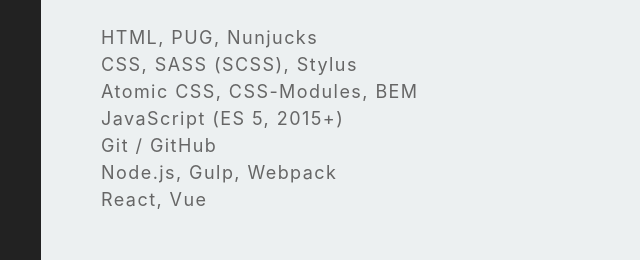
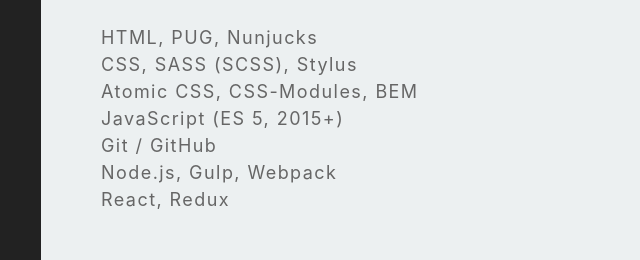
Before and after one commit to petersonby/peterson.by, a website: page index.html in a window 1280 px wide. Shown: the part 426-686 px from the top of the page, 279-919 px from the left. Drawn offline with Linux system fonts and the light colour scheme.

Commit message:
fix: vue -> redux

```diff
--- a/index.html
+++ b/index.html
@@ -66,7 +66,7 @@
 					JavaScript (ES 5, 2015+)<br>
 					Git / GitHub<br>
 					Node.js, Gulp, Webpack<br>
-					React, Vue
+					React, Redux
 				</p>
 
 			</div>
```
